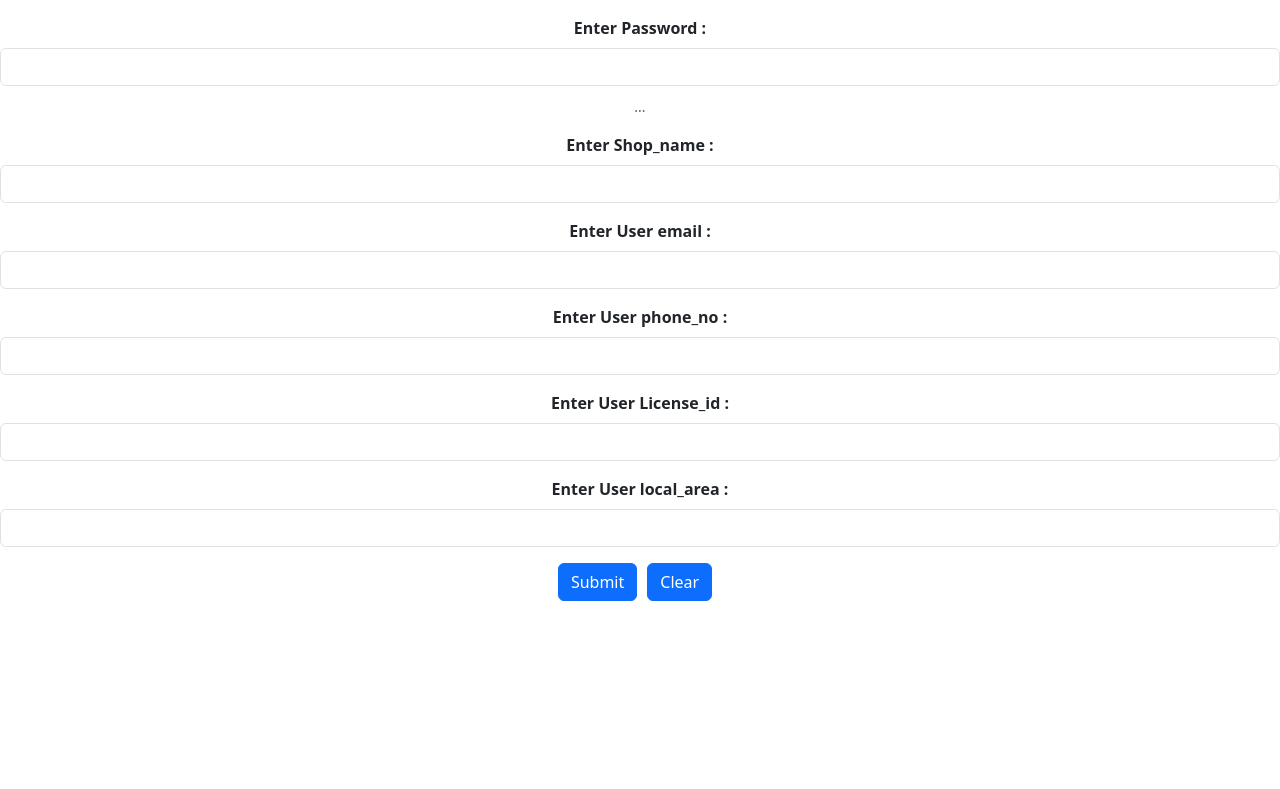
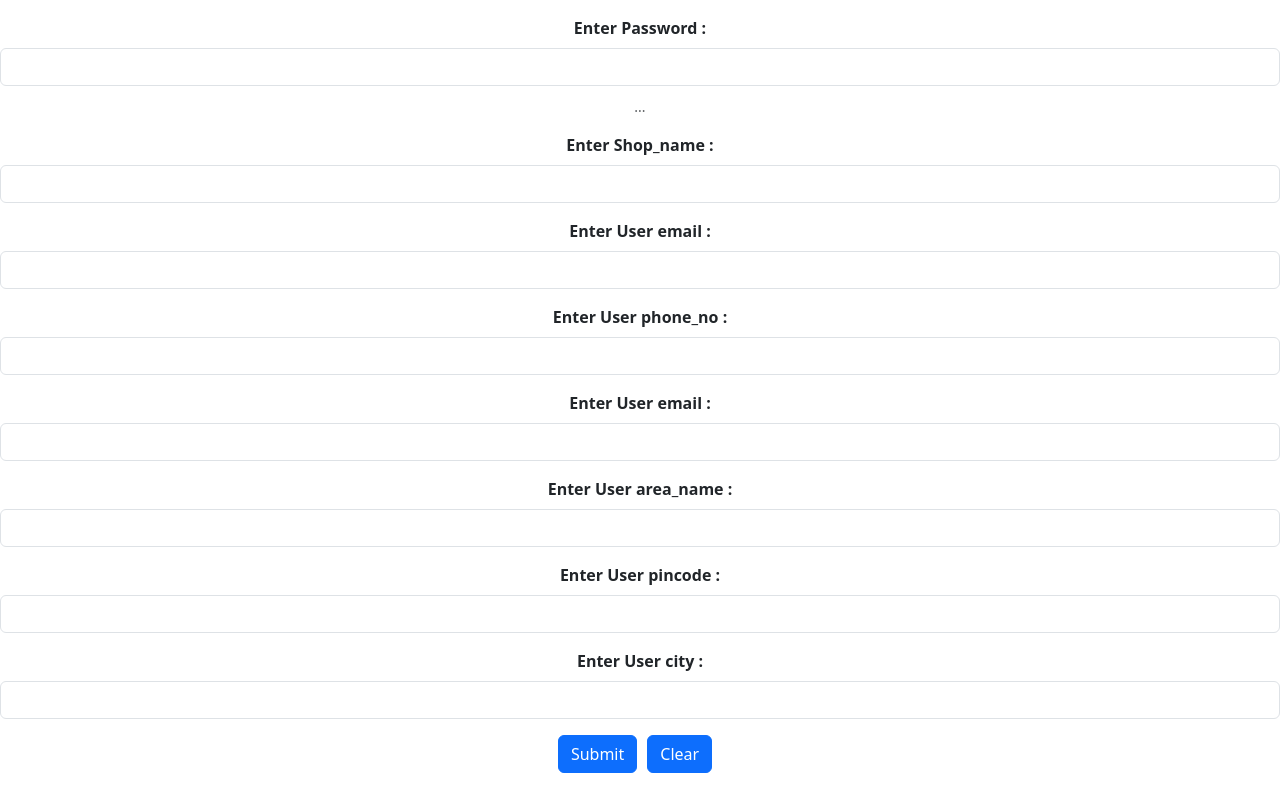
Before and after one commit to BiradarMayur2509/E-Com-Electronics-Hub, a React (Create React App) app in the folder Client Side/React_App/: page /cusreg in a window 1280 px wide. Shown: the part 278-1067 px from the top of the page. Before the commit the page ends 895 px from the top, so only its background shows below. Built offline with nearby package versions, Linux system fonts and the light colour scheme.

Commit message:
React side changes

```diff
--- a/Client Side/React_App/src/components/CusReg.js
+++ b/Client Side/React_App/src/components/CusReg.js
@@ -94,18 +94,38 @@ export default function SellerReg() {
                     <div id="emailHelp" className="form-text"></div>
                 </div>
                 <div className="mb-3">
-                    <label htmlFor="email" className="form-label">Enter User License_id :</label>
+                    <label htmlFor="email" className="form-label">Enter User email :</label>
                     <input type="text" className="form-control" id="email" name="email" value={info.email}
                     onChange={(e)=>{dispatch({type:'update',fld:'email', val:e.target.value})}}/>
                     <div id="emailHelp" className="form-text"></div>
                 </div>
 
+
                 <div className="mb-3">
-                    <label htmlFor="local_area" className="form-label">Enter User local_area :</label>
-                    <input type="text" className="form-control" id="local_area" name="local_area" value={info.local_area}
-                    onChange={(e)=>{dispatch({type:'update',fld:'local_area', val:e.target.value})}}/>
+                    <label htmlFor="area_name" className="form-label">Enter User area_name :</label>
+                    <input type="text" className="form-control" id="area_name" name="area_name" value={info.area_name}
+                    onChange={(e)=>{dispatch({type:'update',fld:'area_name', val:e.target.value})}}/>
                     <div id="emailHelp" className="form-text"></div>
                 </div>
+                <div className="mb-3">
+                    <label htmlFor="pincode" className="form-label">Enter User pincode :</label>
+                    <input type="number" className="form-control" id="pincode" name="pincode" value={info.pincode}
+                    onChange={(e)=>{dispatch({type:'update',fld:'pincode', val:e.target.value})}}/>
+                    <div id="emailHelp" className="form-text"></div>
+                </div>
+                <div className="mb-3">
+    <label htmlFor="city" className="form-label">Enter User city :</label>
+    <input list="cityOptions" className="form-control" id="city" name="city" value={info.city}
+    onChange={(e)=>{dispatch({type:'update',fld:'city', val:e.target.value})}}/>
+    <datalist id="cityOptions">
+        <option value="Mumbai" />
+        <option value="Pune" />
+        <option value="Nashik" />
+        <option value="Nagpur" />
+    </datalist>
+    <div id="emailHelp" className="form-text"></div>
+</div>
+
 
                 <button type="submit" className="btn btn-primary mb-3" onClick={(e)=> {sendData(e)}}>Submit</button>
                 <button type="reset" className="btn btn-primary mb-3" onClick={()=>{dispatch({type:'reset'})}}>Clear</button>
```
Also changed, not shown: 1 other file (tests, documents, lock files or other folders).
